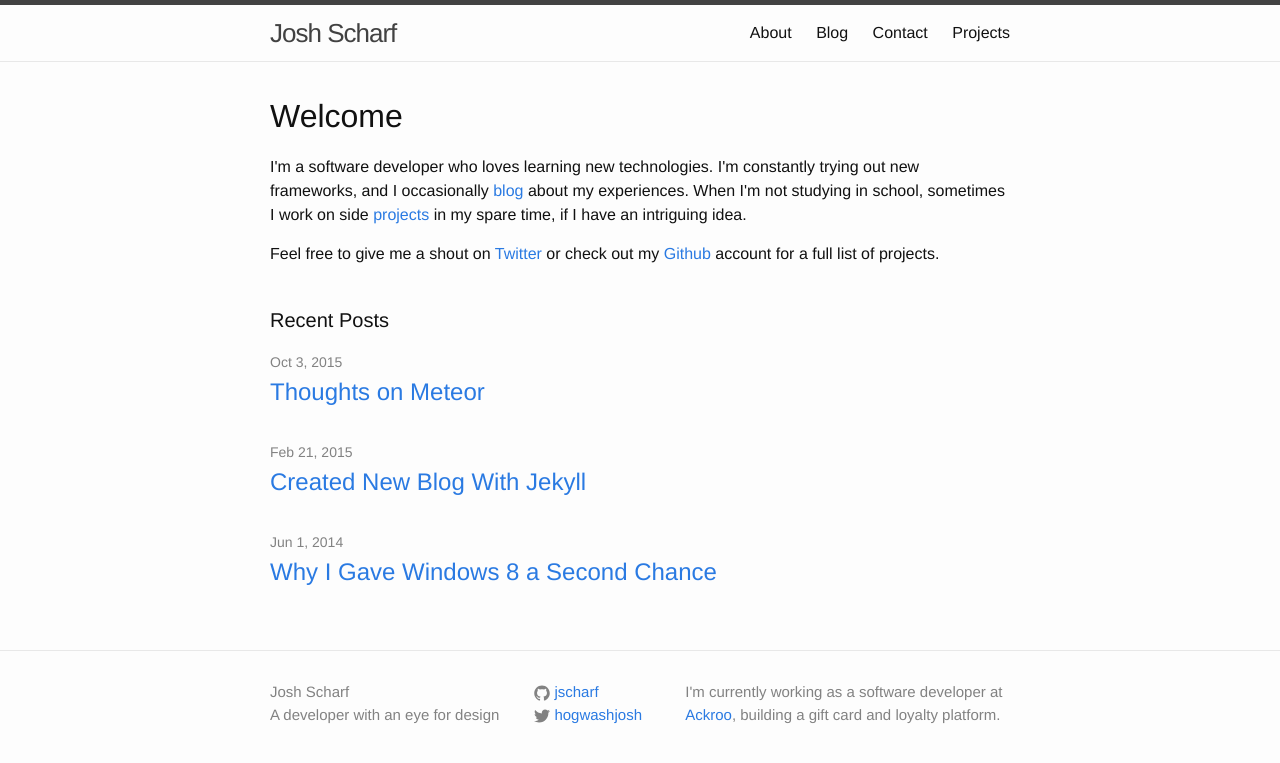
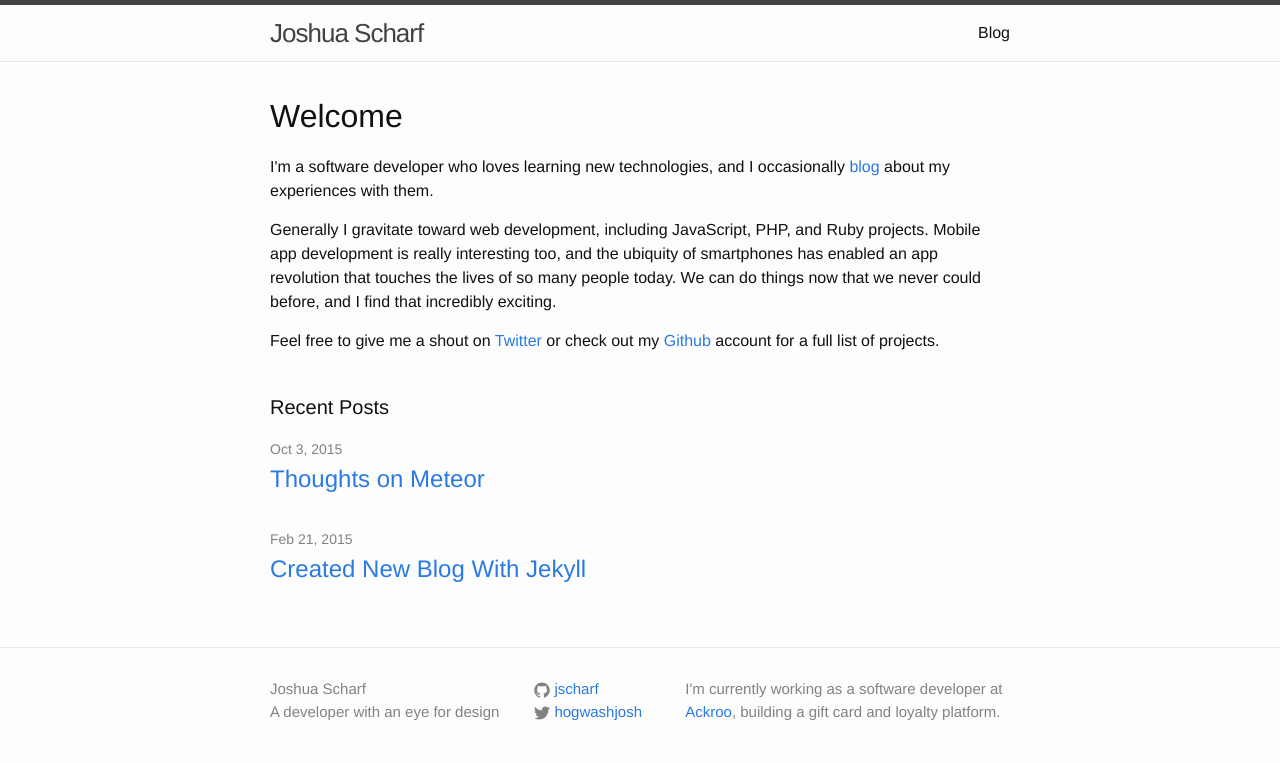
Before and after one commit to jscharf/jscharf.github.io, a Jekyll site: the page built from index.html, in a window 1280 px wide. Shown: the top 763 px of the page. Built offline with Jekyll 4.4.1, drawn with Linux system fonts in a browser that asks for light colours.

Commit message:
A little house cleaning

```diff
--- a/_config.yml
+++ b/_config.yml
@@ -1,9 +1,8 @@
 # Site settings
-title: Josh Scharf
+title: Joshua Scharf
 subtitle: A developer with an eye for design
-email: josh.nscharf@gmail.com
+email: jscharf@ackroo.com
 description: > # this means to ignore newlines until "baseurl:"
-  I am a software developer with a love for technology. Generally I gravitate toward web development, including JavaScript, PHP, and C# projects. Mobile app development is really interesting too, and the ubiquity of smartphones has enabled an app revolution that touches the lives of so many people today. We can do things now that we never could before, and I find that incredibly exciting.
 baseurl: "" # the subpath of your site, e.g. /blog/
 url: "http://jscharf.github.io" # the base hostname & protocol for your site
 twitter_username: hogwashjosh
--- a/index.html
+++ b/index.html
@@ -6,7 +6,10 @@ layout: default
 
   <h1>Welcome</h1>
 
-  <p>I'm a software developer who loves learning new technologies. I'm constantly trying out new frameworks, and I occasionally <a href="blog">blog</a> about my experiences. When I'm not studying in school, sometimes I work on side <a href="projects">projects</a> in my spare time, if I have an intriguing idea.</p>
+  <p>I'm a software developer who loves learning new technologies,
+    and I occasionally <a href="blog">blog</a> about my experiences with them.</p>
+
+  <p>Generally I gravitate toward web development, including JavaScript, PHP, and Ruby projects. Mobile app development is really interesting too, and the ubiquity of smartphones has enabled an app revolution that touches the lives of so many people today. We can do things now that we never could before, and I find that incredibly exciting.</p>
 
   <p>Feel free to give me a shout on <a href="https://twitter.com/{{ site.twitter_username }}">Twitter</a> or check out my <a href="https://github.com/{{ site.github_username }}">Github</a> account for a full list of projects.</p>
 
```
Also changed, not shown: _posts/2013-09-08-why-i-got-rid-of-windows-8.md (deleted, +0 -20 lines), _posts/2014-06-01-why-i-gave-windows-8-a-second-chance.md (deleted, +0 -8 lines), about.md (deleted, +0 -13 lines), contact.md (deleted, +0 -17 lines), projects.md (deleted, +0 -29 lines).
